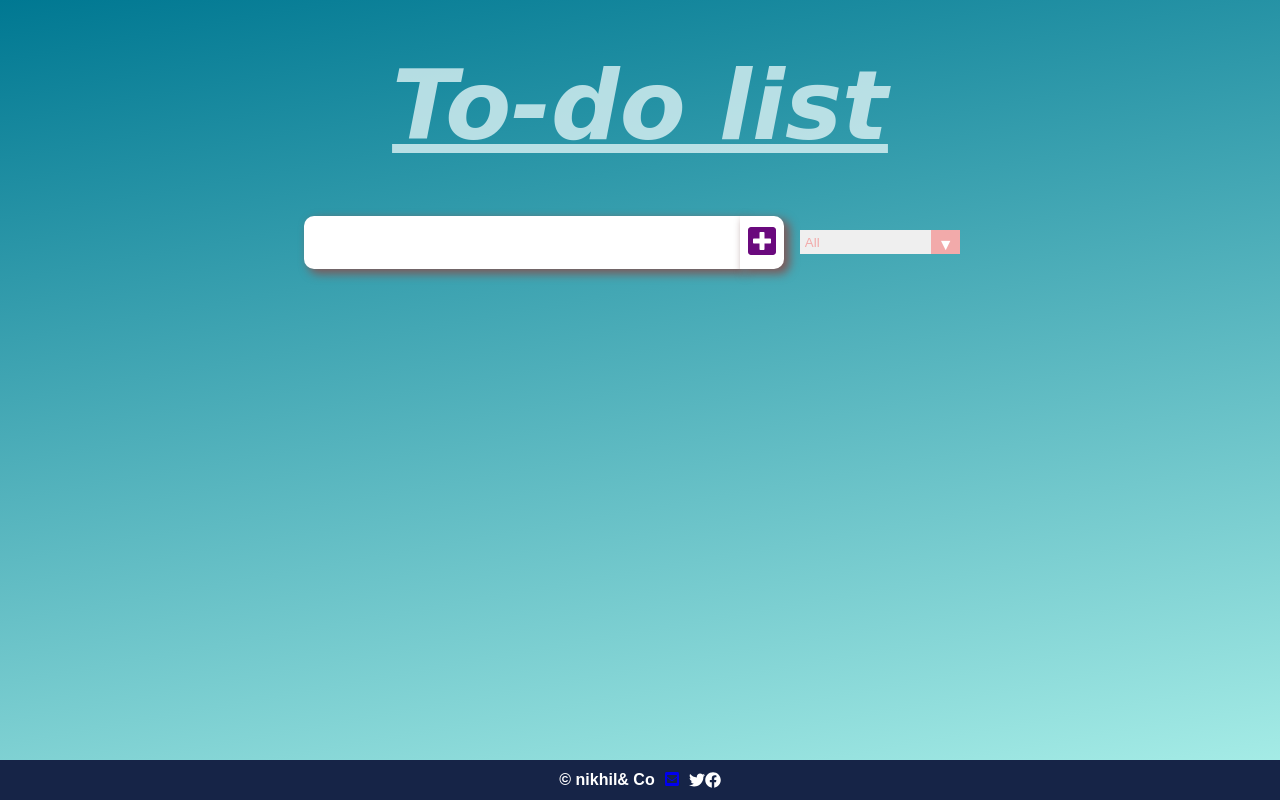
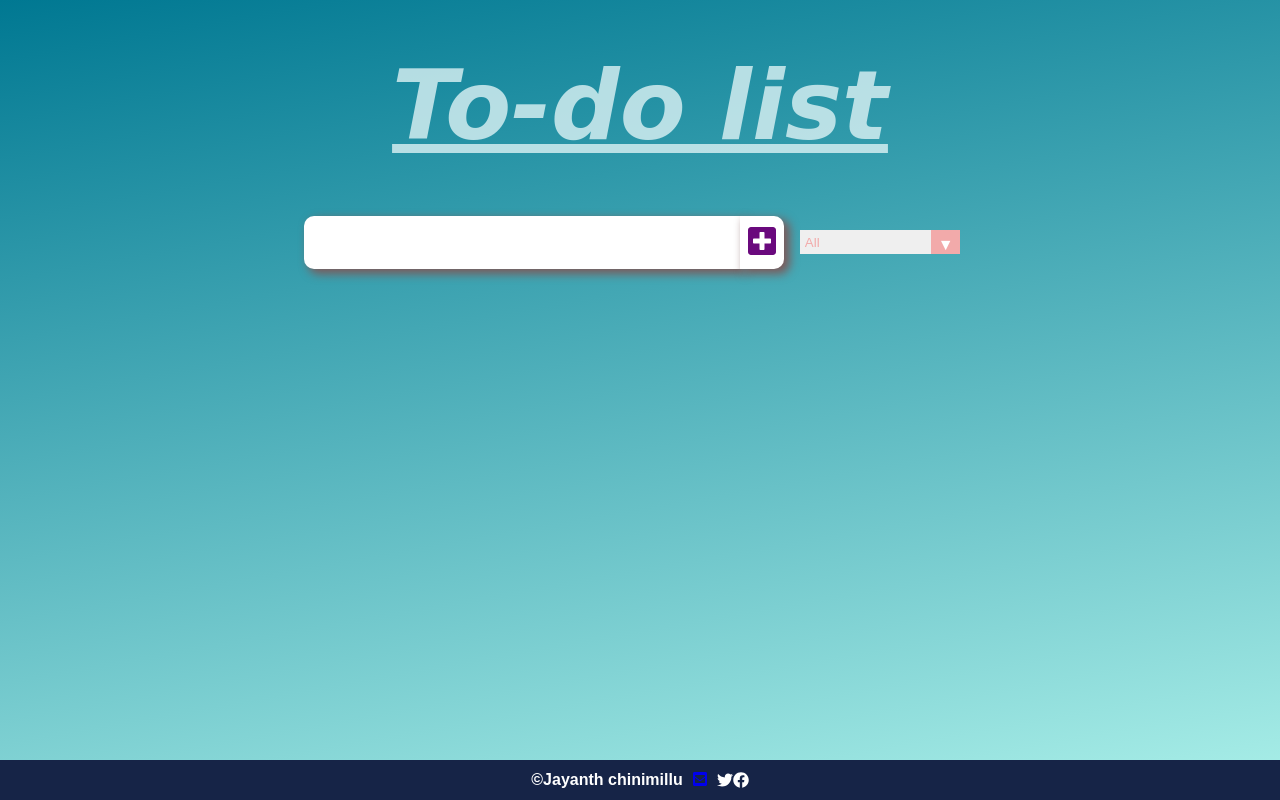
Before and after one commit to JayanthCh/Todolist-CSS-JS, a plain HTML site: page index.html in a window 1280 px wide. Drawn offline with Linux system fonts and the light colour scheme.

Commit message:
Update index.html

```diff
--- a/index.html
+++ b/index.html
@@ -55,7 +55,7 @@
 
 <footer>
 
-  <h4>&copy; nikhil& Co </h4>
+  <h4>&copy;Jayanth chinimillu </h4>
   <a href="https://mail.google.com/">
     <i class="fas fa-envelope-square"></i>
   </a>
```
